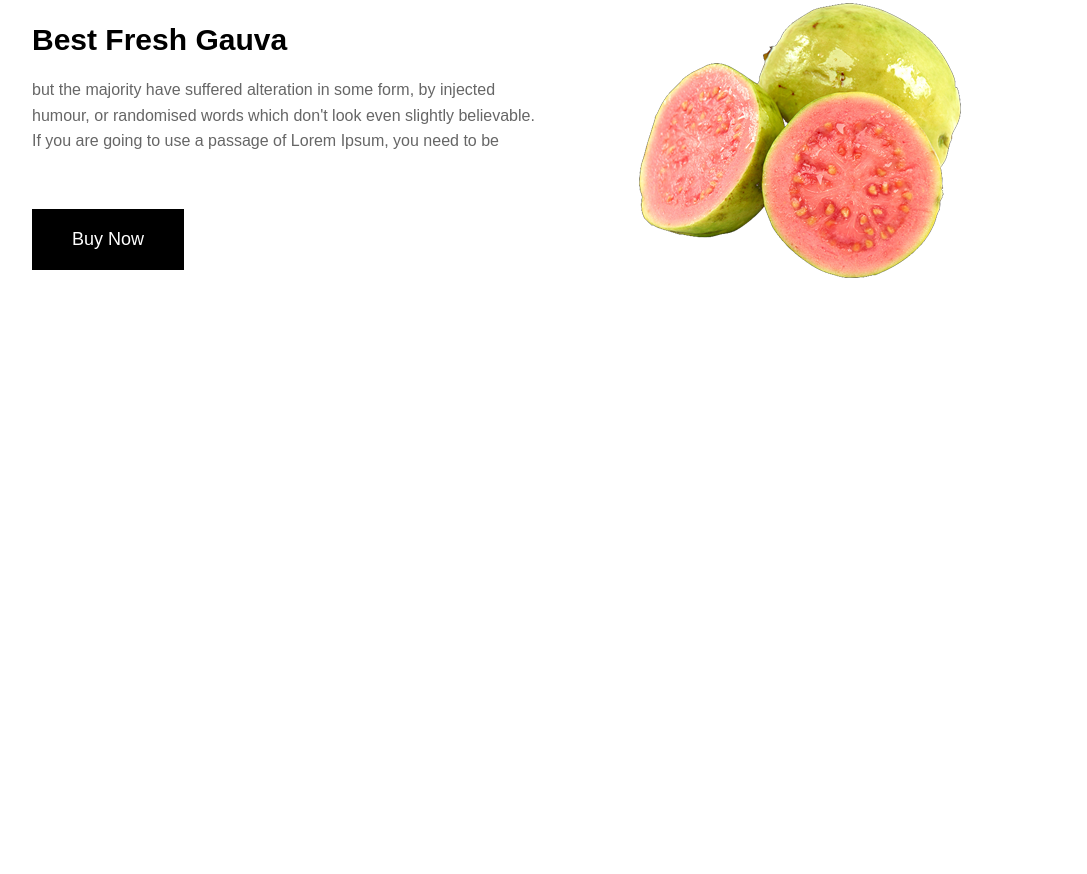
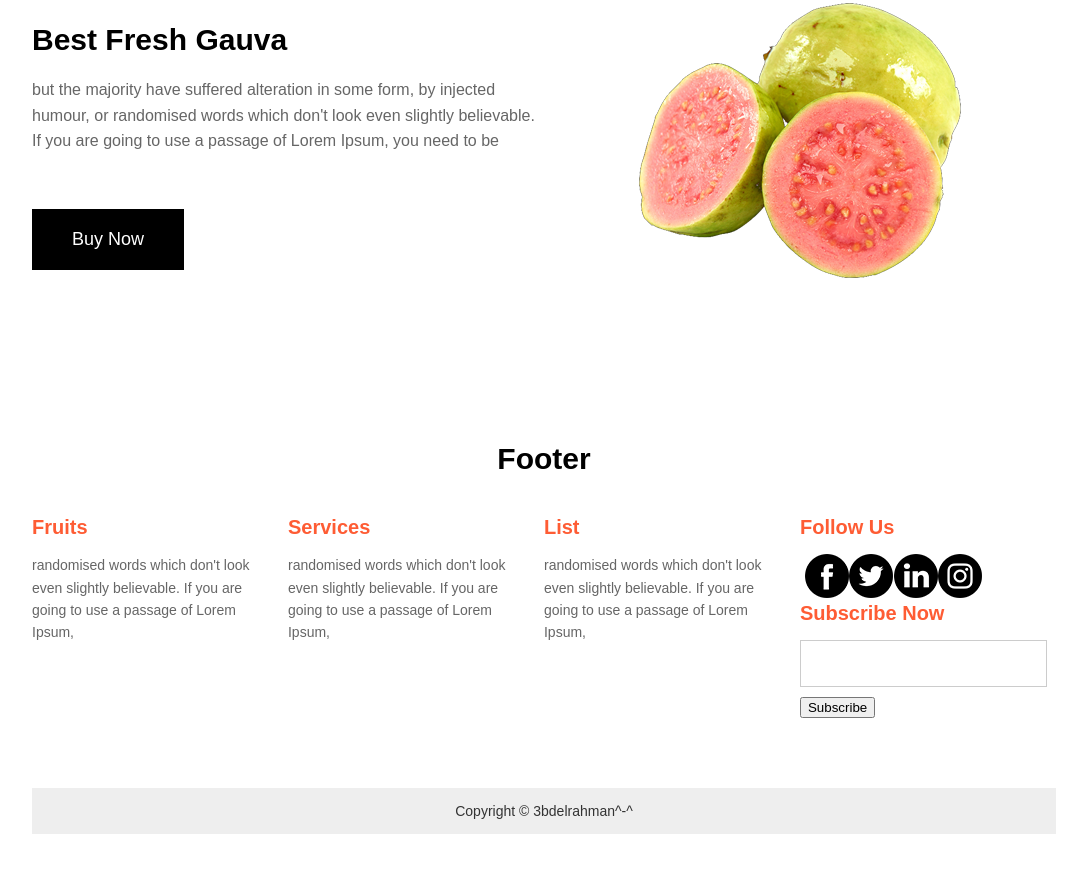
Before and after one commit to 3bdogamal/Ang_WebTasks-clone-, a plain HTML site: page index.html in a window 1280 px wide. Shown: the part 2547-3421 px from the top of the page, without its empty margins (96-1183 px from the left). Before the commit the page ends 2909 px from the top, so only its background shows below. Drawn offline with Linux system fonts and the light colour scheme.

Commit message:
add footer

```diff
--- a/assets/css/style.css
+++ b/assets/css/style.css
@@ -250,3 +250,78 @@
     max-width: 100%;
     height: auto;
 }
+
+/* ----------- Footer ----------------- */
+.footer {
+    padding-top: 80px;
+    padding-bottom: 40px;
+    /* background-color: #f9f9f9; */
+}
+
+.footer-title {
+    text-align: center;
+    margin-bottom: 40px;
+}
+
+.footer-title h2 {
+    font-size: 30px;
+    font-weight: 800;
+    text-transform: capitalize;
+    color: #000;
+}
+
+.footer-content {
+    width: 100%;
+}
+
+.footer-col {
+    float: left;
+    width: 23%;
+    margin-right: 2%;
+    margin-bottom: 30px;
+}
+
+.footer-col h3 {
+    font-size: 20px;
+    font-weight: 700;
+    color: #fe5c34;
+    margin-bottom: 15px;
+    text-transform: capitalize;
+}
+
+.footer-col p {
+    font-size: 14px;
+    color: #666;
+    line-height: 1.6;
+}
+
+
+.footer-social a {
+    display: inline-block;
+    width: 30px;
+    height: 30px;
+    text-align: center;
+    line-height: 30px;
+    margin-right: 5px;
+    margin-left: 5px;
+    text-decoration: none;
+    color: #000;
+}
+
+.footer-input {
+    width: 100%;
+    height: 35px;
+    margin-bottom: 10px;
+    padding: 5px;
+    border: 1px solid #ccc;
+}
+
+
+.footer-copy {
+    text-align: center;
+    margin-top: 40px;
+    padding: 15px 0;
+    background-color: #eee;
+    font-size: 14px;
+    color: #333;
+}
--- a/index.html
+++ b/index.html
@@ -46,17 +46,17 @@
             </div>
             <div class="service-items">
                 <div class="service-item">
-                    <img src="/assets/images/item1.png" alt="orange">
+                    <img src="assets/images/item1.png" alt="orange">
                     <h3>orange</h3>
                     <p>Lorem ipsum, dolor sit amet consectetur adipisicing elit. Aspernatur, odio?dolor sit amet consectetur adipisicing elit. Aspernatur, odio?</p>
                 </div>
                 <div class="service-item">
-                    <img src="/assets/images/item2.png" alt="grapes">
+                    <img src="assets/images/item2.png" alt="grapes">
                     <h3>grapes</h3>
                     <p>Lorem ipsum, dolor sit amet consectetur adipisicing elit. Aspernatur, odio?dolor sit amet consectetur adipisicing elit. Aspernatur, odio?</p>
                 </div>
                 <div class="service-item">
-                    <img src="/assets/images/item3.png" alt="gauva">
+                    <img src="assets/images/item3.png" alt="gauva">
                     <h3>gauva</h3>
                     <p>Lorem ipsum, dolor sit amet consectetur adipisicing elit. Aspernatur, odio?dolor sit amet consectetur adipisicing elit. Aspernatur, odio?</p>
                 </div>
@@ -81,7 +81,7 @@
                     <button class="btn btn-b">Buy Now</button>
                 </div>
                 <div class="fresh-img">
-                    <img src="/assets/images/orange.png" alt="orange">
+                    <img src="assets/images/orange.png" alt="orange">
                 </div>
             </div>
 
@@ -94,7 +94,7 @@
                     <button class="btn btn-b">Buy Now</button>
                 </div>
                 <div class="fresh-img">
-                    <img src="/assets/images/grapes.png" alt="grapes">
+                    <img src="assets/images/grapes.png" alt="grapes">
                 </div>
             </div>
 
@@ -107,12 +107,56 @@
                     <button class="btn btn-b">Buy Now</button>
                 </div>
                 <div class="fresh-img">
-                    <img src="/assets/images/gauva.png" alt="gauva">
+                    <img src="assets/images/gauva.png" alt="gauva">
                 </div>
             </div>
             <div class="clearfix"></div>
         </section>
         <!--/Fresh Section -->
+        <!-- Footer -->
+        <section class="footer">
+            <div class="footer-title">
+                <h2>Footer</h2>
+            </div>
+
+            <div class="footer-content">
+                <div class="footer-col">
+                    <h3>Fruits</h3>
+                    <p>randomised words which don't look even slightly believable. If you are going to use a passage of Lorem Ipsum,</p>
+                </div>
+
+                <div class="footer-col">
+                    <h3>Services</h3>
+                    <p>randomised words which don't look even slightly believable. If you are going to use a passage of Lorem Ipsum,</p>
+                </div>
+
+                <div class="footer-col">
+                    <h3>List</h3>
+                    <p>randomised words which don't look even slightly believable. If you are going to use a passage of Lorem Ipsum,</p>
+                </div>
+
+                <div class="footer-col">
+                    <h3>Follow Us</h3>
+                    <div class="footer-social">
+                        <a href="#"><img src="assets/images/fb.png" alt=""></a>
+                        <a href="#"><img src="assets/images/twitter.png" alt=""></a>
+                        <a href="#"><img src="assets/images/linkedin.png" alt=""></a>
+                        <a href="#"><img src="assets/images/instagram.png" alt=""></a>
+                    </div>
+
+                    <h3>Subscribe Now</h3>
+                    <input type="text" class="footer-input">
+                    <button class="btn btn-o">Subscribe</button>
+                </div>
+            </div>
+
+            <div class="clearfix"></div>
+
+            <div class="footer-copy">
+                Copyright © 3bdelrahman^-^
+            </div>
+        </section>
+        <!--/Footer  -->
     </div>
 </body>
 </html>
```
